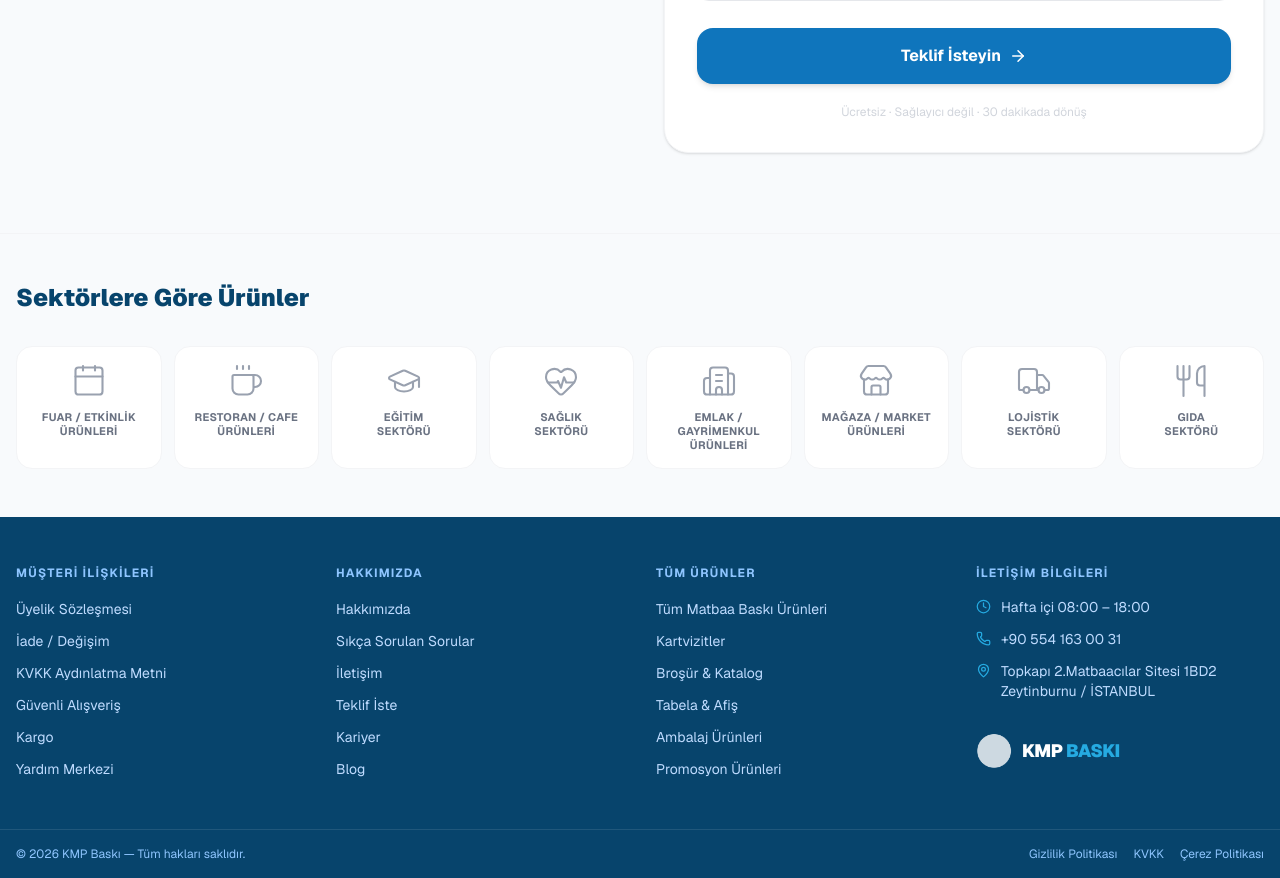
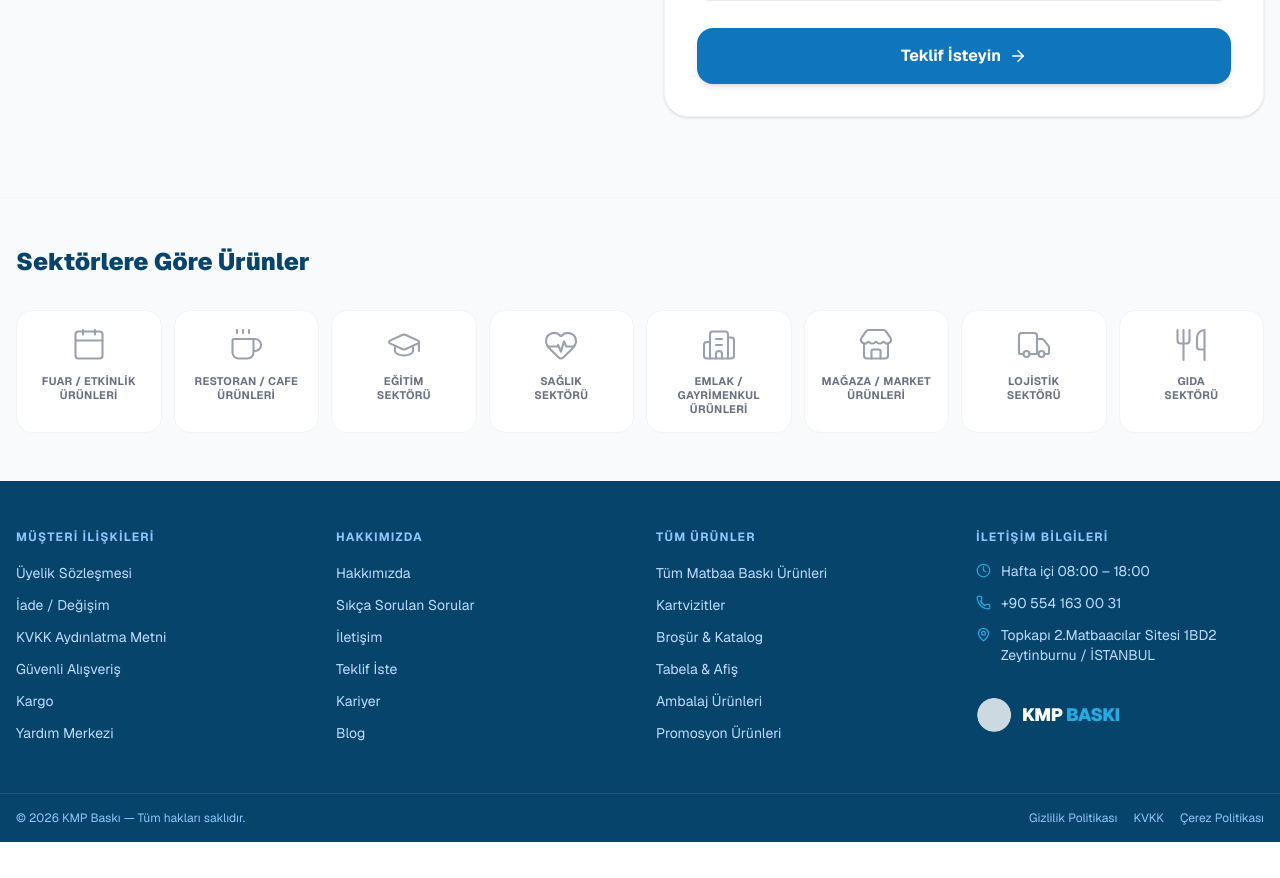
Before and after one commit to sarikayattaha/kmpbaski, a Next.js app: page / in a window 1280 px wide. Shown: the part 1385-2263 px from the top of the page. After the commit the page ends 2227 px from the top, so only its background shows below. Built offline with nearby package versions, Linux system fonts and the light colour scheme; no server answers; the database is empty.

Commit message:
fix: form alt metni kaldırıldı

```diff
--- a/app/components/ContactFormSection.tsx
+++ b/app/components/ContactFormSection.tsx
@@ -175,9 +175,6 @@ export default function ContactFormSection() {
               Teklif İsteyin <ArrowRight size={18} />
             </button>
 
-            <p className="text-center text-xs text-gray-300">
-              Ücretsiz · Sağlayıcı değil · 30 dakikada dönüş
-            </p>
           </form>
 
         </div>
```
